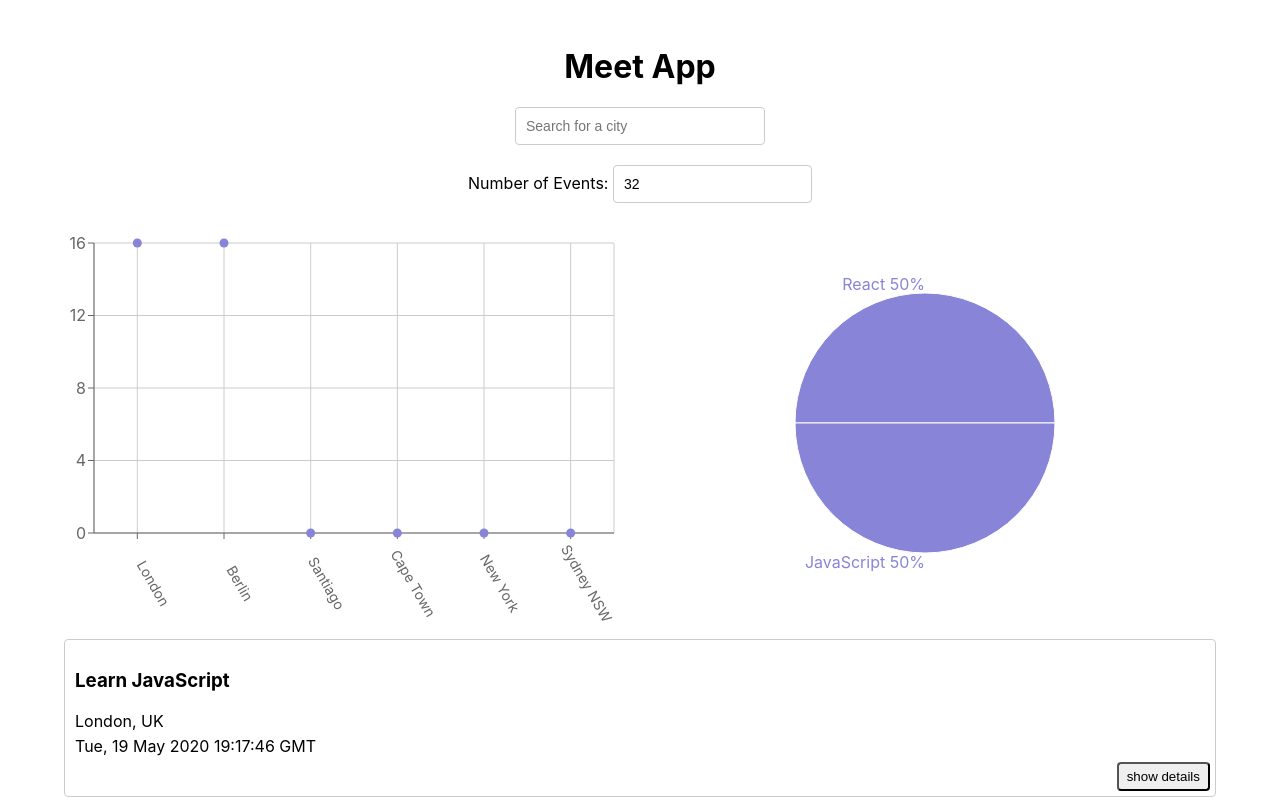
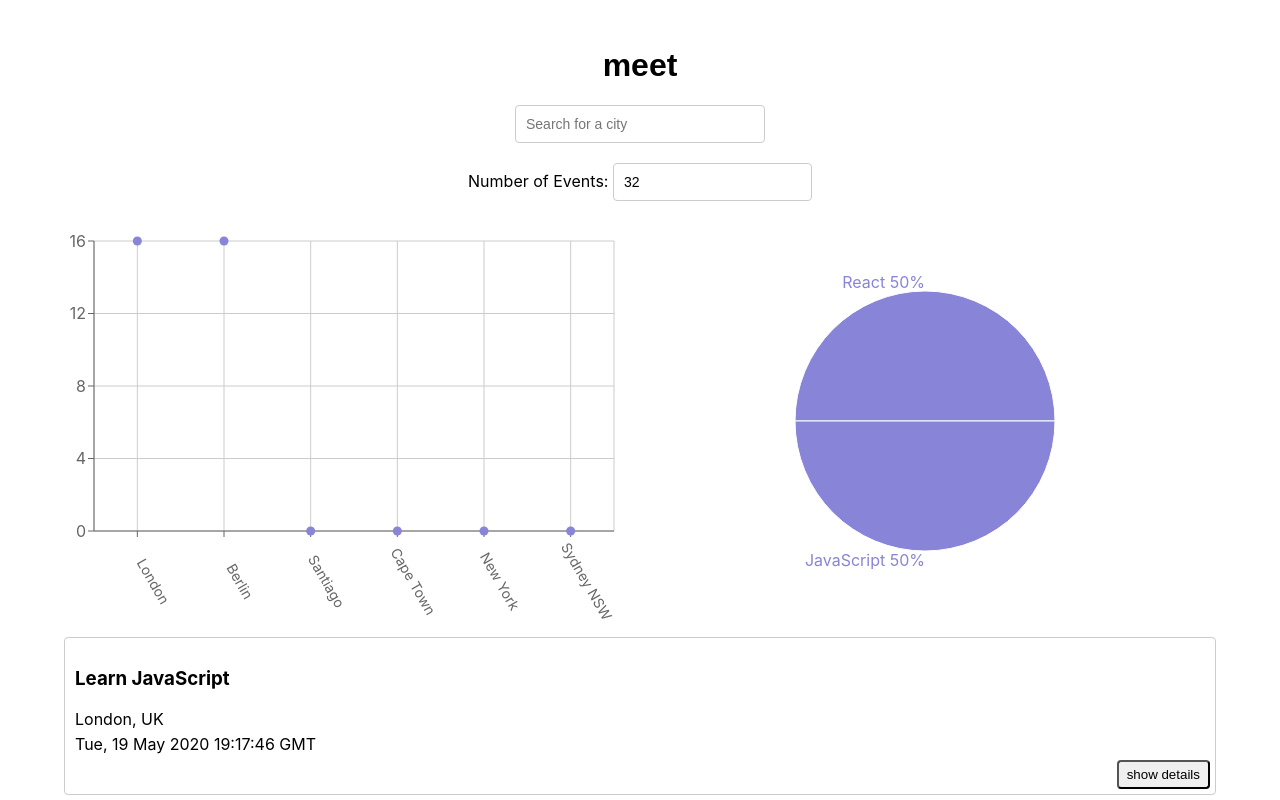
Before and after one commit to MLindbloom/meet, a React (Create React App) app: page / in a window 1280 px wide. Shown: the top 800 px of the page. Built offline with nearby package versions, Linux system fonts and the light colour scheme; what atatus-spa would draw is missing.

Commit message:
fix: title styling

```diff
--- a/src/Title.js
+++ b/src/Title.js
@@ -3,7 +3,11 @@
 import React from 'react';
 
 function Title() {
-  return <h1>Meet App</h1>;
+  const titleStyle = {
+    fontFamily: 'SF Pro, Arial, sans-serif',
+  };
+
+  return <h1 style={titleStyle}>meet</h1>;
 }
 
 export default Title;
```
